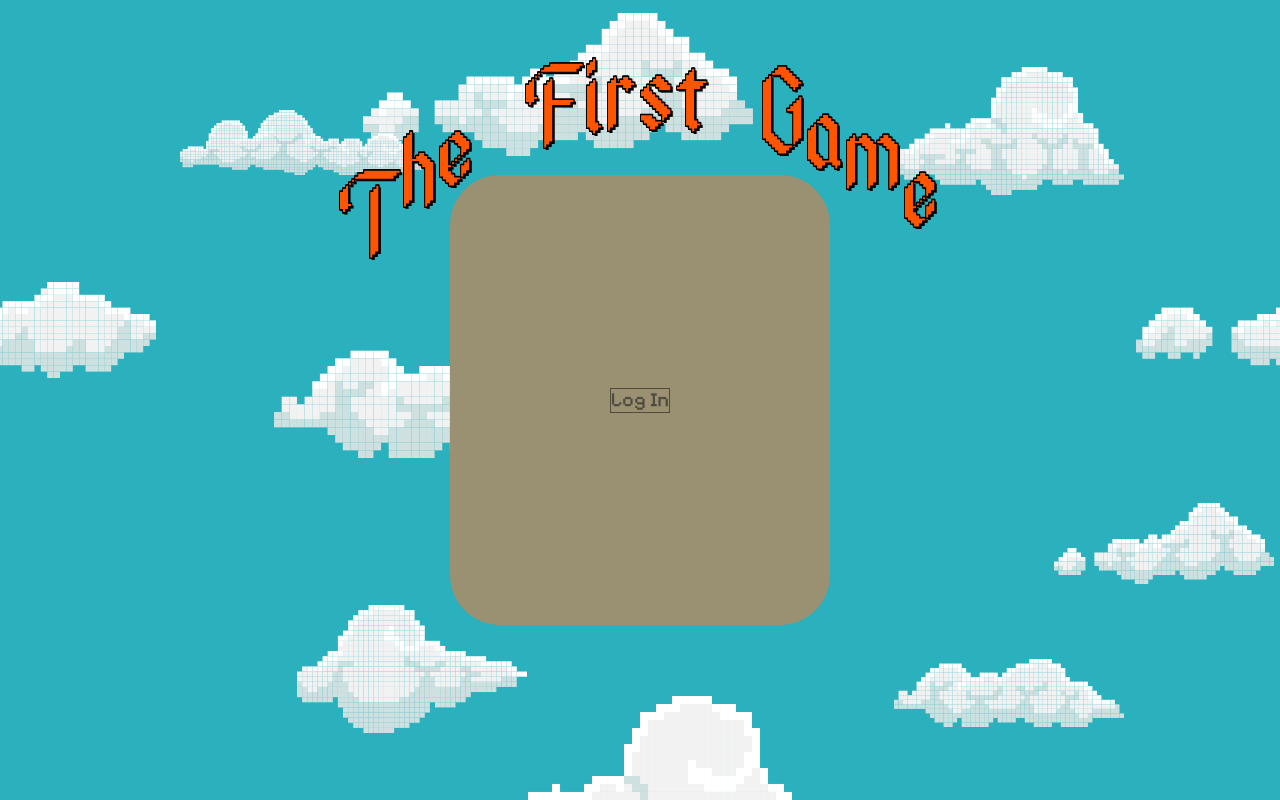
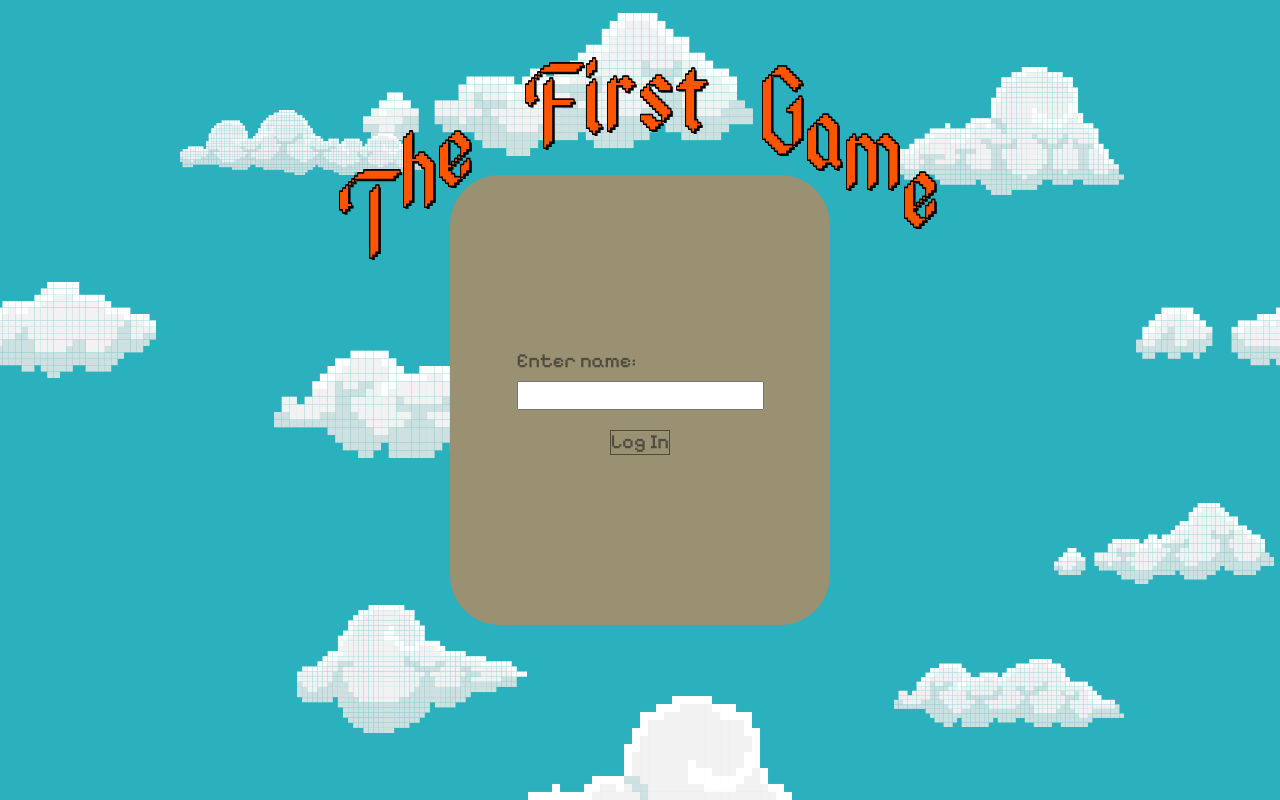
Before and after one commit to NikitaVirachev/WebGameClient, a React (Vite) app: page / in a window 1280 px wide. Built offline with nearby package versions, Linux system fonts and the light colour scheme; no server answers.

Commit message:
feat #8: add name input

```diff
--- a/src/components/Form/Form.jsx
+++ b/src/components/Form/Form.jsx
@@ -1,8 +1,8 @@
 import './Form.scss';
 
-const Form = ({ children, onSubmit, className }) => {
+const Form = ({ children, onSubmit, className, name }) => {
   return (
-    <form onSubmit={onSubmit} className={`form ${className}`}>
+    <form onSubmit={onSubmit} className={`form ${className}`} name={name}>
       {children}
     </form>
   );
--- a/src/components/Form/Form.scss
+++ b/src/components/Form/Form.scss
@@ -1,4 +1,8 @@
 .form {
   background-color: var(--form-background);
   border-radius: 5rem;
+
+  display: flex;
+  flex-direction: column;
+  gap: 2rem;
 }
--- /dev/null
+++ b/src/components/Form/InputText.jsx
@@ -0,0 +1,12 @@
+import classes from './InputText.module.scss';
+
+const InputText = ({ id, name, children }) => {
+  return (
+    <div className={classes.input__container}>
+      <label htmlFor={id}>{children}</label>
+      <input type="text" className={classes.input} name={name} id={id} />
+    </div>
+  );
+};
+
+export default InputText;
--- /dev/null
+++ b/src/components/Form/InputText.module.scss
@@ -0,0 +1,11 @@
+.input {
+  &__container {
+    display: flex;
+    flex-direction: column;
+    gap: 0.5rem;
+
+    font-family: 'PixelifySans', sans-serif;
+    font-size: 2rem;
+    color: var(--font-color);
+  }
+}
--- a/src/components/Pages/Login/Login.jsx
+++ b/src/components/Pages/Login/Login.jsx
@@ -1,18 +1,29 @@
-import { useRef } from 'react';
+import { useRef, useState } from 'react';
 import Background from '../../Background/Background';
 import Name from '../../Login/Name';
 import Form from '../../Form/Form';
 import Button from '../../Form/Button';
+import InputText from '../../Form/InputText';
 import './Login.scss';
 
 const Login = () => {
+  const [name, setName] = useState('');
   const loginRef = useRef(null);
+
+  const handleSubmit = (event) => {
+    event.preventDefault();
+
+    console.log(name);
+  };
 
   return (
     <Background>
       <div className="login" ref={loginRef}>
         <Name name="The First Game" parentElement={loginRef} />
-        <Form className="login-form">
+        <Form className="login-form" name="login" onSubmit={handleSubmit}>
+          <InputText id="login-name" onChange={(e) => setName(e.target.value)}>
+            Enter name:
+          </InputText>
           <Button type="submit">Log In</Button>
         </Form>
       </div>
```
